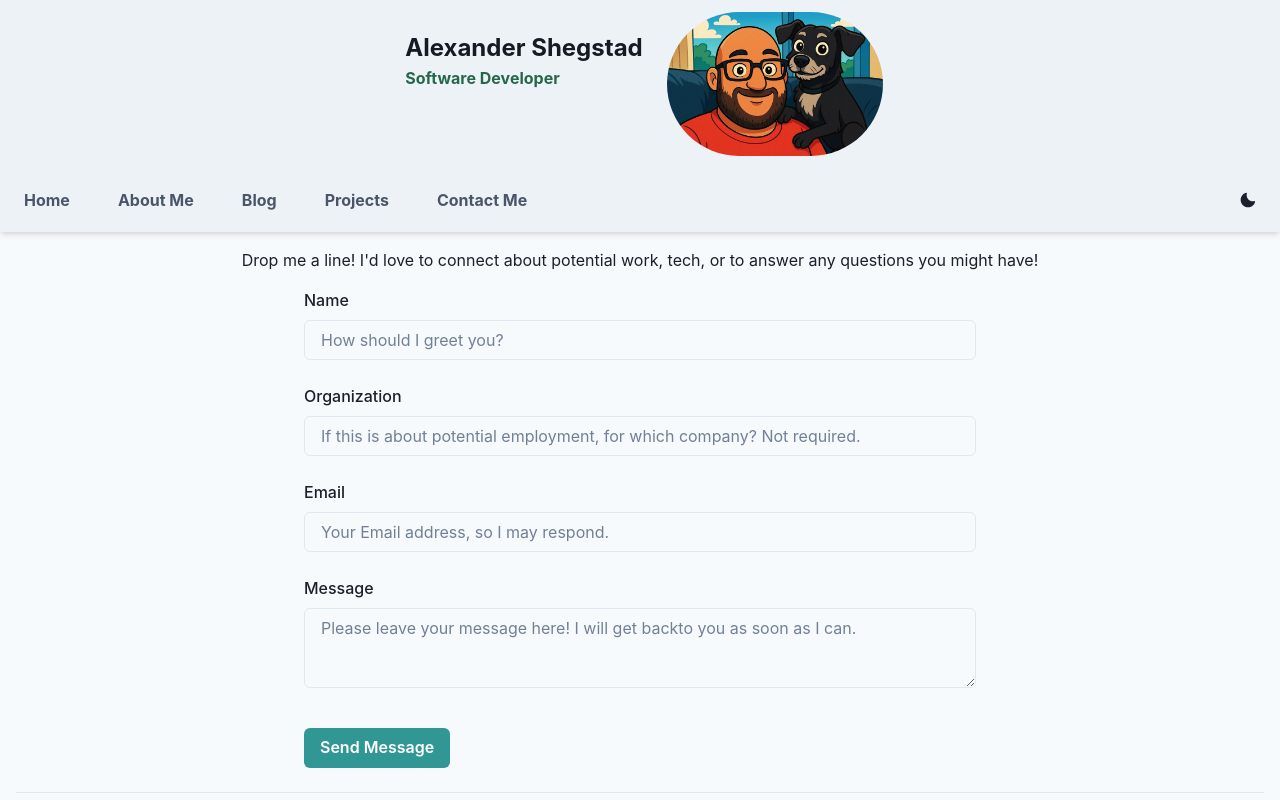
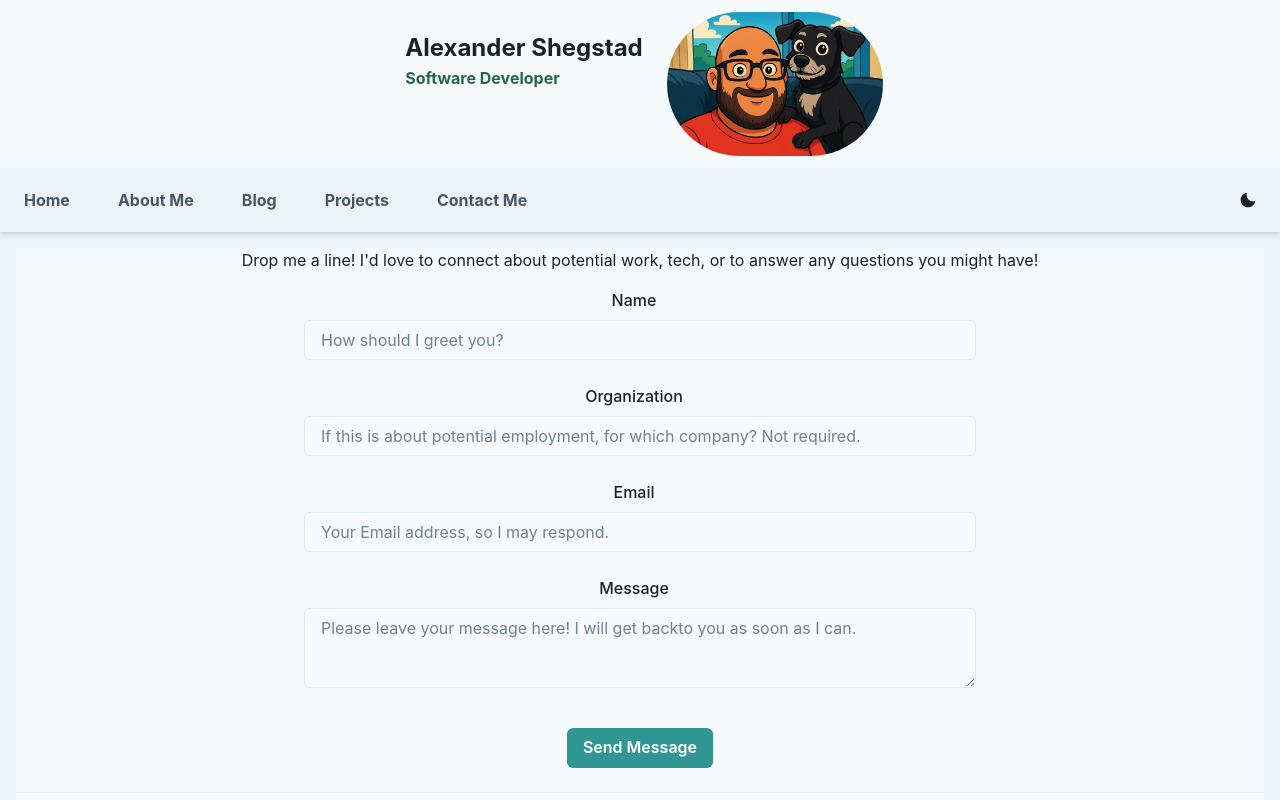
Before and after one commit to AMShegstad/personalBlogAndPortfolio, a React (Vite) app in the folder client/: page /contact in a window 1280 px wide. Shown: the top 800 px of the page. Built offline with nearby package versions, Linux system fonts and the light colour scheme.

Commit message:
committing before introducing Storybook library

```diff
--- a/client/src/App.jsx
+++ b/client/src/App.jsx
@@ -2,7 +2,7 @@
 import './styles.css'
 import React, { useState, useEffect } from 'react';
 import Navbar from './components/Nav';
-import { Flex, Box, HStack } from '@chakra-ui/react';
+import { Flex, Box, useColorModeValue } from '@chakra-ui/react';
 import Header from './components/Header';
 import Footer from './components/Footer';
 import Landing from './pages/Landing';
@@ -13,6 +13,8 @@ const MotionFlex = motion(Flex);
 
 function App() {
   const [showLanding, setShowLanding] = useState(true);
+  const bg = useColorModeValue("gray.100", "gray.800");
+  const text = useColorModeValue("gray.600", "white");
 
   useEffect(() => {
     const timer = setTimeout(() => setShowLanding(false), 3000); // 3-second splash
@@ -29,7 +31,8 @@ function App() {
           direction="column"
           justifyContent="space-between"
           minH="100vh"
-          bg="gray.50"
+          bg={bg}
+          color={text}
           initial={{ opacity: 0 }}
           animate={{ opacity: 1 }}
           exit={{ opacity: 0 }}
--- a/client/src/Pages/About.jsx
+++ b/client/src/Pages/About.jsx
@@ -19,6 +19,8 @@ const About = () => {
       data: {
         labels: xTechs,
         datasets: [{
+          label: "Skill Level (%)",
+          borderColor: "rgba(0, 0, 0, 0.1)",
           backgroundColor: barColors,
           data: ySkill
         }]
@@ -76,7 +78,7 @@ const About = () => {
       </Text>
       <br />
       <Text fontSize="18px" textIndent={50}>
-        As a leader of one of the store's largest teams, I would describe my leadership style as educational and empathetic. I work hard to make sure that my team is backed and supported by leadership that understands that they are one of the most important assets we have. I am not only a leader, but their first line of support in terms of supplies, morale, safety, work culture, and more.
+        As a leader of one of the store's largest teams, I would describe my leadership style as educational and empathetic. I truly believe that there is nothing asked of us that we cannot handle with proper training and education. I work hard to make sure that my team is backed and supported by leadership that understands that they are one of the most important assets we have. I am not only a leader, but their first line of support in terms of supplies, morale, safety, work culture, and more.
       </Text>
       <br />
       <Flex alignContent="center" justifyContent="center" height="400px">
--- a/client/src/Pages/Blog.jsx
+++ b/client/src/Pages/Blog.jsx
@@ -12,7 +12,7 @@ const Blog = () => {
       <HStack>
         <BlogPostList />
         <Box>
-          <Box as="section" p={4} bg="white" borderRadius="md" boxShadow="md" width="100%">
+          <Box as="section" p={4} borderRadius="md" boxShadow="md" width="100%" bg={bg} color={text}>
             <Text fontSize={{ base: 'md', md: 'lg', lg: 'lg'}} fontWeight="bold">Selected Blog Post</Text>
             <br />
             <Image src={nameAndLogo} alt="" height="300px" float="left" marginRight={5} borderRadius="lg"/>
--- a/client/src/Pages/Contact.jsx
+++ b/client/src/Pages/Contact.jsx
@@ -1,4 +1,4 @@
-import { Flex, FormControl, FormLabel, Input, Textarea, Button, useColorModeValue } from '@chakra-ui/react'
+import { Flex, FormControl, FormLabel, Input, Textarea, Button, useColorModeValue, Center } from '@chakra-ui/react'
 import React from 'react'
 
 const Contact = () => {
@@ -10,25 +10,25 @@ const Contact = () => {
     <Flex direction="column" align="center" justify="start" height="100vh" bg={bg} color={text}>
       <h1>Drop me a line! I'd love to connect about potential work, tech, or to answer any questions you might have!</h1>
       <FormControl width={{base: 'sm', md: 'lg', xl: '2xl'}} mt={4}>
-        <FormLabel htmlFor="name">Name</FormLabel>
+        <Center><FormLabel htmlFor="name">Name</FormLabel></Center>
         <Input id="name" placeholder="How should I greet you?" />
         <br />
         <br />
-        <FormLabel htmlFor="organization">Organization</FormLabel>
+        <Center><FormLabel htmlFor="organization">Organization</FormLabel></Center>
         <Input id="organization" placeholder="If this is about potential employment, for which company? Not required."/>
         <br />
         <br />
-        <FormLabel htmlFor="email">Email</FormLabel>
+        <Center><FormLabel htmlFor="email">Email</FormLabel></Center>
         <Input id="email" type="email" placeholder="Your Email address, so I may respond." />
         <br />
         <br />
-        <FormLabel htmlFor="message">Message</FormLabel>
+        <Center><FormLabel htmlFor="message">Message</FormLabel></Center>
         <Textarea id="message" placeholder="Please leave your message here! I will get backto you as soon as I can." />
         <br />
         <br />
-        <Button mt={4} colorScheme="teal" type="submit">
+        <Center><Button mt={4} colorScheme="teal" type="submit">
           Send Message
-        </Button>
+        </Button></Center>
       </FormControl>
         <br />
         <hr width="100%"/>
--- a/client/src/Pages/Home.jsx
+++ b/client/src/Pages/Home.jsx
@@ -1,12 +1,15 @@
-import { Flex, Box, HStack } from '@chakra-ui/react';
+import { Flex, Box, HStack, useColorModeValue } from '@chakra-ui/react';
 import React from 'react';
 import HomeBlogCard from '../components/HomeBlogCard';
 import HomeProjectCard from '../components/HomeProjectCard';
 
 const Home = () => {
-  const background = 'linear-gradient(to right, #f8f9fa, #e9ecef)'; // Example gradient background
+  const bg = useColorModeValue("gray.100", "gray.800");
+  const text = useColorModeValue("gray.600", "white");
+  //const background = 'linear-gradient(to right, #f8f9fa, #e9ecef)'; // Example gradient background
   return (
-    <Flex direction="column" justifyContent="space-between" width={"100%"} minH="100vh" bg="gray.50" background={background}>
+    <Flex direction="column" justifyContent="space-between" width={"100%"} minH="100vh" bg={bg} color={text}>
+      {/* Header and Navbar components can be included here if needed */}
       <Box as="main" flex="1" p={4}>
         {/* Main content goes here */}
         <HStack spacing={4} mt={4}>
--- a/client/src/components/Header.jsx
+++ b/client/src/components/Header.jsx
@@ -1,13 +1,17 @@
-import { Box, HStack, VStack, Image, Spacer } from "@chakra-ui/react";
+import { Box, HStack, VStack, Image, Spacer, useColorModeValue } from "@chakra-ui/react";
 import React from "react";
 import profpic from '/assets/images/profpic3.JPG'; // Adjust the path as necessar
 import cartoonMe from '/assets/images/_cartoonMeAndNox.png';
 
 const Header = () => {
+  const bg = useColorModeValue("gray.50", "gray.900");
+  const color = useColorModeValue("gray.800", "gray.100");
+
   return (
     <Box
       as="header"
-      bg="gray.100"
+      bg={bg}
+      color={color}
       px={4}
       py={3}
       shadow="md"
@@ -17,7 +21,7 @@ const Header = () => {
     >
       <HStack align="center" spacing={4} justify="center" width="full">
         <VStack align="center">
-          <Box fontWeight="bold" fontSize="2xl" height="100px" color="gray.900" px={2} rounded="md">
+          <Box fontWeight="bold" fontSize="2xl" height="100px" px={2} rounded="md">
             Alexander Shegstad
             <Box fontWeight="bold" color="green.700" fontSize="md">
               Software Developer
--- a/client/src/components/Nav.jsx
+++ b/client/src/components/Nav.jsx
@@ -5,6 +5,7 @@ import {
   HStack,
   Text,
   Spacer,
+  Center
 } from "@chakra-ui/react";
 import { useColorModeValue } from "@chakra-ui/react";
 import { ColorModeButton } from "./ui/color-mode";
@@ -44,6 +45,7 @@ const Navbar = () => {
   return (
     <Box width="100%" bg={bg} px={3} py={3} shadow="md" color={text} backgroundColor={bg}>
       <Flex align="center">
+        <Center>
         {/* Left-aligned tabs */}
         <HStack spacing={6}>
           <Text as={Link} to="/" fontWeight="bold" cursor="pointer" px={3}>
@@ -62,6 +64,7 @@ const Navbar = () => {
             Contact Me
           </Text>
         </HStack>
+        </Center>
 
         {/* Pushes button to the right */}
         <Spacer />
--- a/client/src/theme/index.js
+++ b/client/src/theme/index.js
@@ -2,6 +2,7 @@
 
 // src/theme/index.js
 import { extendTheme } from '@chakra-ui/react';
+import styles from './styles.js';
 
 const config = {
   initialColorMode: 'light',
@@ -40,7 +41,7 @@ const semanticTokens = {
   },
 };
 
-const theme = extendTheme({ config, colors, semanticTokens });
+const theme = extendTheme({ config, colors, semanticTokens, styles });
 
 export default theme;
 
--- /dev/null
+++ b/client/src/theme/styles.js
@@ -0,0 +1,13 @@
+// theme/styles.js
+const styles = {
+  global: {
+    'html, body': {
+      transition: 'background-color 0.4s ease, color 0.4s ease',
+    },
+    '*': {
+      transition: 'background-color 0.4s ease, color 0.4s ease',
+    },
+  },
+};
+
+export default styles;
```
Also changed, not shown: client/src/components/PostCarousel.jsx (added, +74 -0 lines), 3 other files (tests, documents, lock files or other folders).
